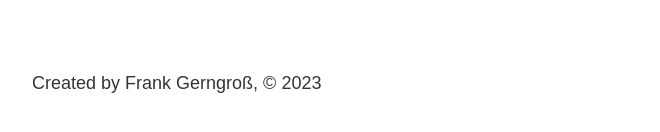
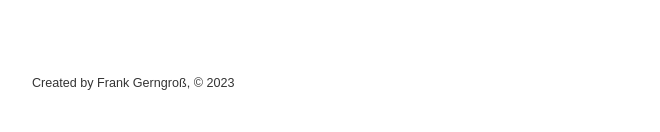
Before and after one commit to Akki-on-Rails/gatsby-bootcamp, a Gatsby site: page / in a window 1280 px wide. Shown: the part 660-792 px from the top of the page, without its empty margins (251-911 px from the left). Built offline with nearby package versions, Linux system fonts and the light colour scheme; Gatsby itself is replaced by a stand-in of ours.

Commit message:
added scss file for footer component

```diff
--- a/src/components/footer.js
+++ b/src/components/footer.js
@@ -1,5 +1,7 @@
 import React from 'react';
 import { graphql, useStaticQuery } from 'gatsby';
+
+import * as footerStyles from './footer.module.scss'
 
 const Footer = () => {
   const data = useStaticQuery(graphql`
@@ -13,7 +15,7 @@
   `)
 
   return (
-    <footer>
+    <footer className={footerStyles.footer}>
       <p>Created by {data.site.siteMetadata.author}, © 2023</p>
     </footer>
   )
--- /dev/null
+++ b/src/components/footer.module.scss
@@ -0,0 +1,3 @@
+.footer {
+  margin-top: 3rem;
+font-size: .7rem;}
```
